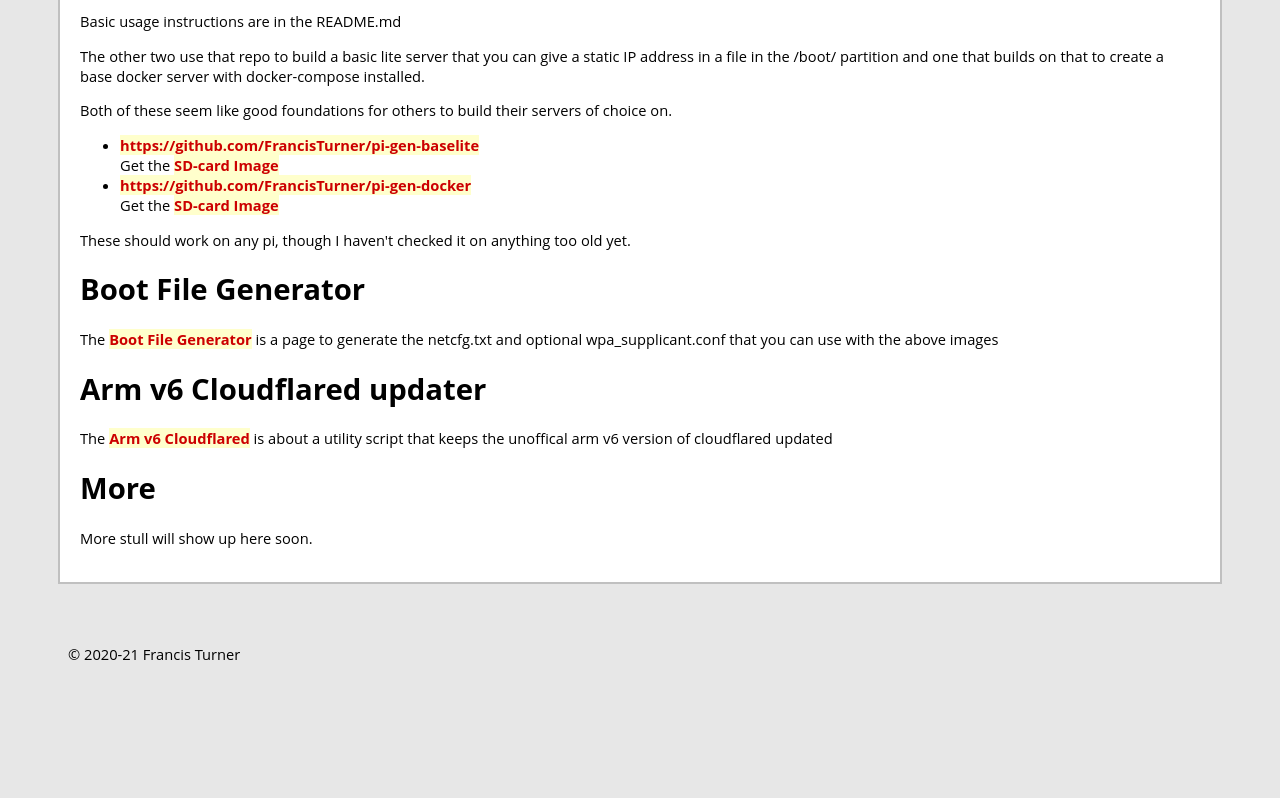
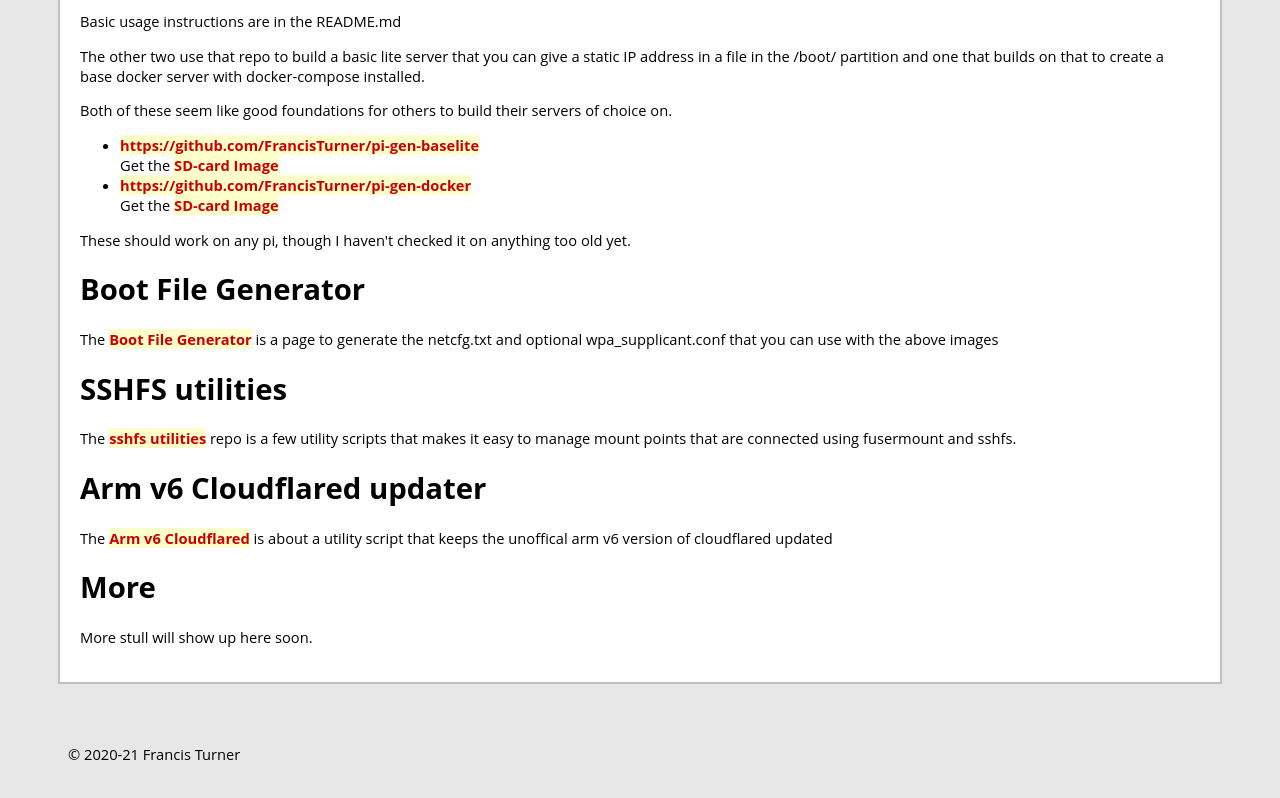
Before and after one commit to FrancisTurner/francisturner.github.io, a plain HTML site: page index.html in a window 1280 px wide. Shown: the part 706-1504 px from the top of the page. Before the commit the page ends 1430 px from the top, so only its background shows below. Drawn offline with Linux system fonts and the light colour scheme.

Commit message:
Add sshfs-utils description and link

```diff
--- a/index.html
+++ b/index.html
@@ -83,6 +83,10 @@
 	<p>The <a href="gencfg.html">Boot File Generator</a> is a page to generate
 	the netcfg.txt and optional wpa_supplicant.conf
 	that you can use with the above images</p>
+	<h1>SSHFS utilities</h1>
+	<p>The <a href="https://github.com/FrancisTurner/sshfs-utils">sshfs utilities</a> repo is
+	a few utility scripts that makes it easy to manage mount points that are connected using
+	fusermount and sshfs.</p>
 	<h1>Arm v6 Cloudflared updater</h1>
 	<p>The <a href="checkv6cfd.html">Arm v6 Cloudflared</a> is about
 	a utility script that keeps the unoffical arm v6 version of
```
